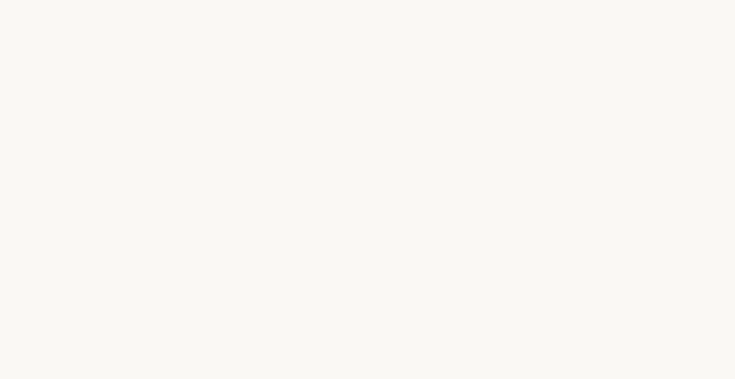
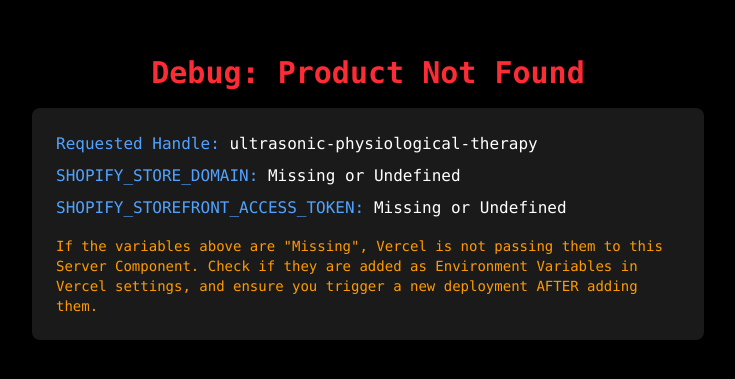
Before and after one commit to gautamwebdesign-sketch/ultraeasetest, a Next.js app: page /product/ultrasonic-physiological-therapy in a window 1280 px wide. Before the commit this address had no page. Shown: the part 203-582 px from the top of the page, without its empty margins (272-1007 px from the left). Built offline with nearby package versions, Linux system fonts and the light colour scheme.

Commit message:
Deploy raw debug screen for Vercel 404

```diff
--- a/src/app/product/[handle]/page.tsx
+++ b/src/app/product/[handle]/page.tsx
@@ -12,7 +12,28 @@
     const product = await getProductByHandle(params.handle);
 
     if (!product) {
-        notFound();
+        return (
+            <div className="min-h-screen bg-black text-white flex flex-col items-center justify-center p-8 font-mono space-y-4">
+                <h1 className="text-3xl text-red-500 font-bold">Debug: Product Not Found</h1>
+                <div className="bg-white/10 p-6 rounded-lg w-full max-w-2xl space-y-2">
+                    <p><span className="text-blue-400">Requested Handle:</span> {params.handle}</p>
+                    <p>
+                        <span className="text-blue-400">SHOPIFY_STORE_DOMAIN:</span>{' '}
+                        {process.env.SHOPIFY_STORE_DOMAIN ? `Set (${process.env.SHOPIFY_STORE_DOMAIN})` : "Missing or Undefined"}
+                    </p>
+                    <p>
+                        <span className="text-blue-400">SHOPIFY_STOREFRONT_ACCESS_TOKEN:</span>{' '}
+                        {process.env.SHOPIFY_STOREFRONT_ACCESS_TOKEN
+                            ? `Set (Length: ${process.env.SHOPIFY_STOREFRONT_ACCESS_TOKEN.length})`
+                            : "Missing or Undefined"}
+                    </p>
+                    <p className="text-amber-500 mt-4 text-sm">
+                        If the variables above are "Missing", Vercel is not passing them to this Server Component.
+                        Check if they are added as Environment Variables in Vercel settings, and ensure you trigger a new deployment AFTER adding them.
+                    </p>
+                </div>
+            </div>
+        );
     }
 
     return (
--- a/test-shopify.js
+++ b/test-shopify.js
@@ -6,11 +6,13 @@
 const endpoint = `https://${domain}/api/2024-01/graphql.json`;
 
 const query = `
-  query getProductByHandle($handle: String!) {
-    productByHandle(handle: $handle) {
+  query getProducts {
+    products(first: 10) {
+      nodes {
         id
         title
         handle
+      }
     }
   }
 `;
@@ -28,13 +30,13 @@
       },
       body: JSON.stringify({
         query,
-                variables: { handle: "ultrasound-device-for-home-wireless-warming-physiological-therapy" },
       }),
     });
 
     const body = await result.json();
     console.log("Response Status:", result.status);
-        console.log("Response Body:", JSON.stringify(body, null, 2));
+    const handles = body.data.products.nodes.map(n => n.handle);
+    console.log("Handles:", handles);
   } catch (e) {
     console.error("Error:", e);
   }
```
Also changed, not shown: out.txt (added). Lines whose indentation alone changed are shown as unchanged.
